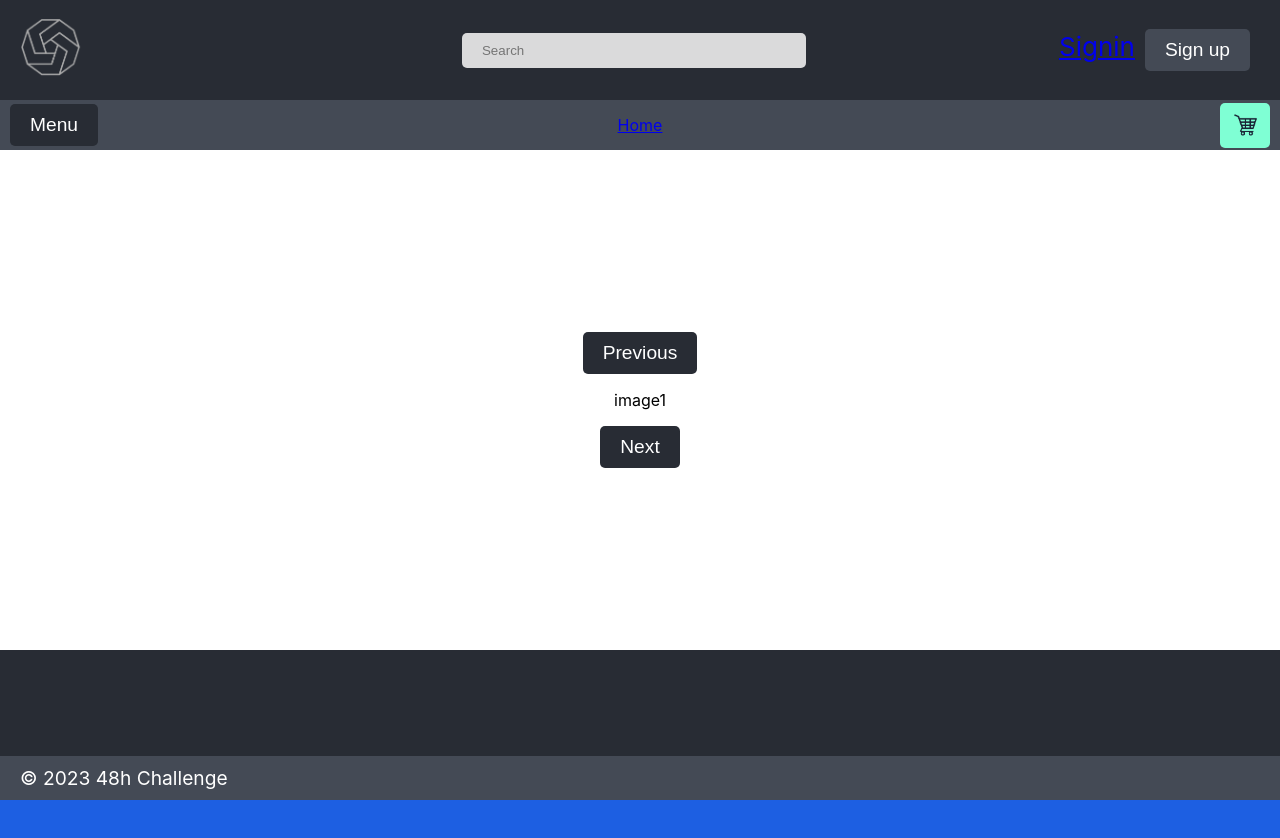
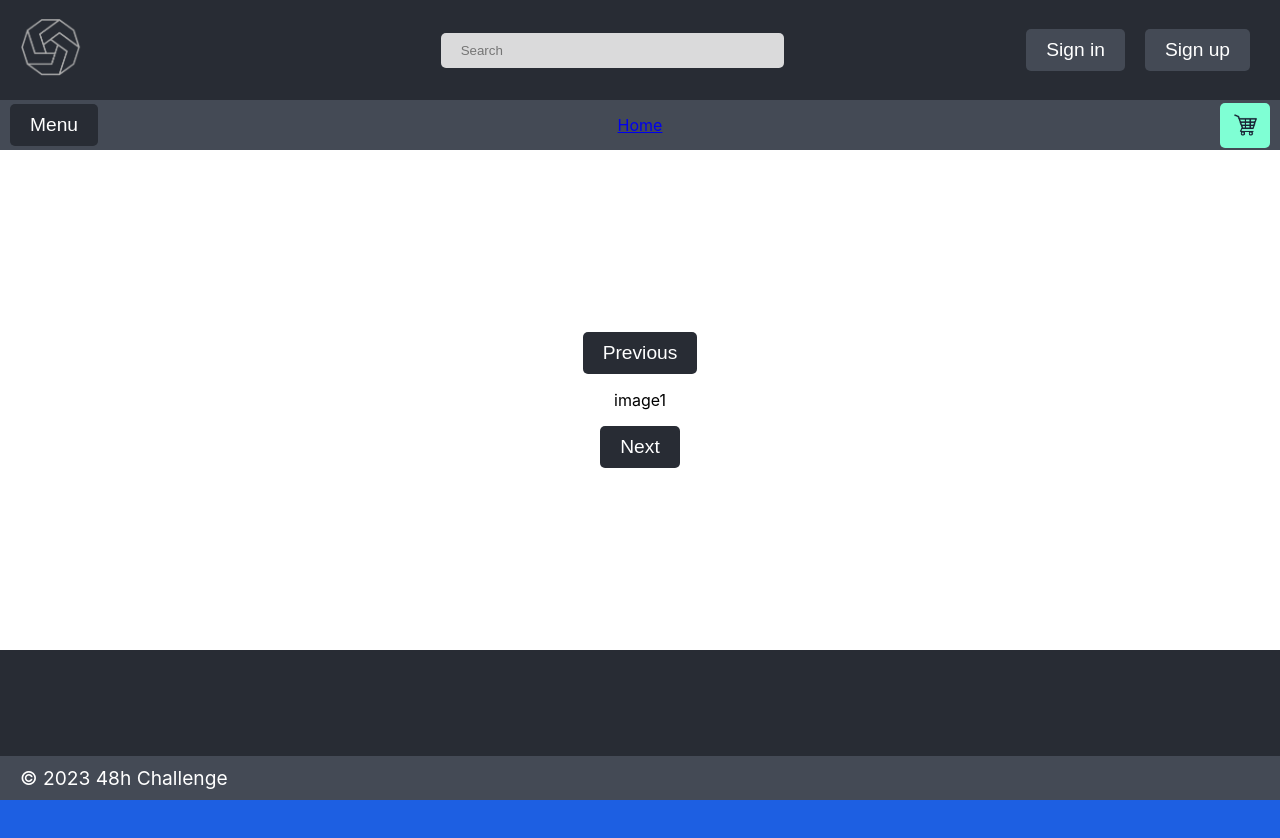
Before and after one commit to MaximeCerjak/front-48h, a React (Create React App) app: page / in a window 1280 px wide. Shown: the top 838 px of the page. Built offline with nearby package versions, Linux system fonts and the light colour scheme.

Commit message:
modification css

```diff
--- a/src/App.css
+++ b/src/App.css
@@ -123,6 +123,17 @@ button {
 .bg-b {
   background-color: #444a55;
   margin: 0 10px;
+}
+
+.button-SignIn {
+  background-color: #444a55;
+  color: white;
+  margin: 0 10px;
+}
+
+.button-SignIn1{
+  color: white;
+  text-decoration: none;
 }
 
 button:hover {
--- a/src/components/Header/index.jsx
+++ b/src/components/Header/index.jsx
@@ -24,7 +24,7 @@ const Header = () => {
                         <input type="text" placeholder="Search" className="search-bar"/>
                     </div>
                     <div className="header-right">
-                        <Link to="/signin">Signin</Link>
+                        <button className="button-SignIn"><Link className="button-SignIn1" to="/signin">Sign in</Link></button>
                         <button className="bg-b">Sign up</button>
                     </div>
                 </div>
```
